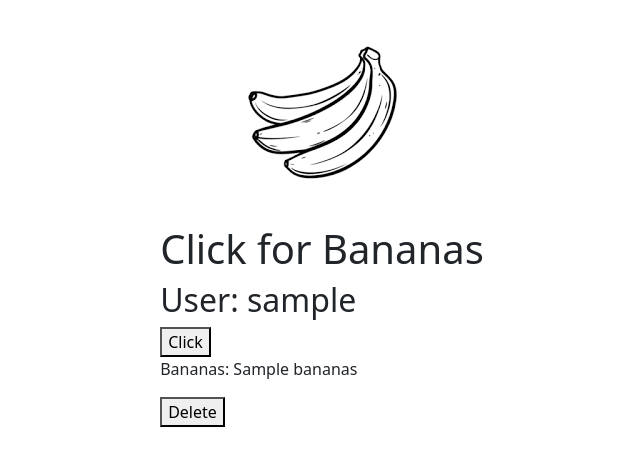
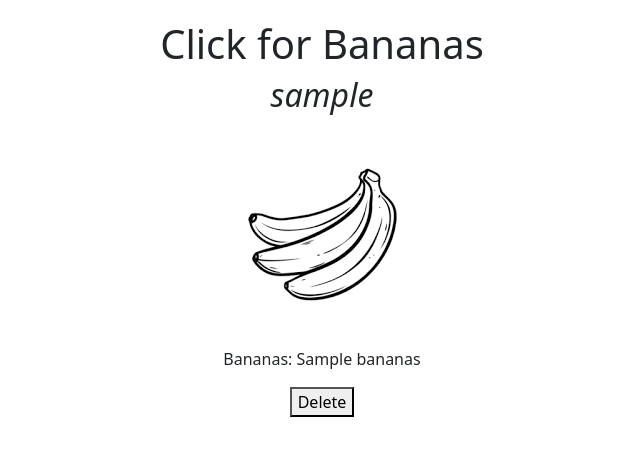
Before and after one commit to arandompiplup/accad6, a Flask app: template src/templates/app.html in a window 1280 px wide. Shown: the top 466 px of the page, without its empty margins (318-958 px from the left). Run offline with Flask 3, Linux system fonts and the light colour scheme; the template is opened without the code that fills it: most values are stand-ins (such as "Sample title", 1, 10 or a date in 2020).

Commit message:
designed app

```diff
--- a/src/templates/app.html
+++ b/src/templates/app.html
@@ -8,22 +8,25 @@
   </head>
   <body>
     <div class="container">
-        <div class="d-flex justify-content-center align-items-center" style="height: auto; width:auto;">
-            <div class="col-12 col-md-6" style="max-width:fit-content">
-                <img class="mx-auto" src="../images/banana.png" >
-            </div>
-        </div>
         <div class="row justify-content-center align-items-center" style="height: auto;">
-            <div class="col-12 col-md-6" style="max-width:fit-content">
-                <h1>Click for Bananas</h1>
-                <h2>User: {{ username }}</h2>
+            <div class="col-12 col-md-6" style="max-width:fit-content; padding-top: 20px;">
+                <div class="container text-center">
+                    <h1>Click for Bananas</h1>
+                    <h2 style="font-style: italic;">{{ username }}</h2>
+                </div>
                 <form method="POST">
-                <button name="clicker">Click</button>
-                 </form>
-                <p>Bananas: {{ bananas }}</p>
-                <form action="delete-api"method="DELETE">
-                    <button name="deleter">Delete</button>
+                    <div class="container text-center">
+                        <button name="clicker" class="btn" style="border: none; padding: 0; background: transparent;">
+                            <img src="../images/banana.png" alt="button image"/>
+                        </button>
+                    </div>
                 </form>
+                <div class="container text-center">
+                    <p class="text-center">Bananas: {{ bananas }}</p>
+                    <form action="delete-api"method="DELETE">
+                        <button name="deleter" class="text-center">Delete</button>
+                    </form>
+                </div>
             </div>
         </div>
     </div>
```
